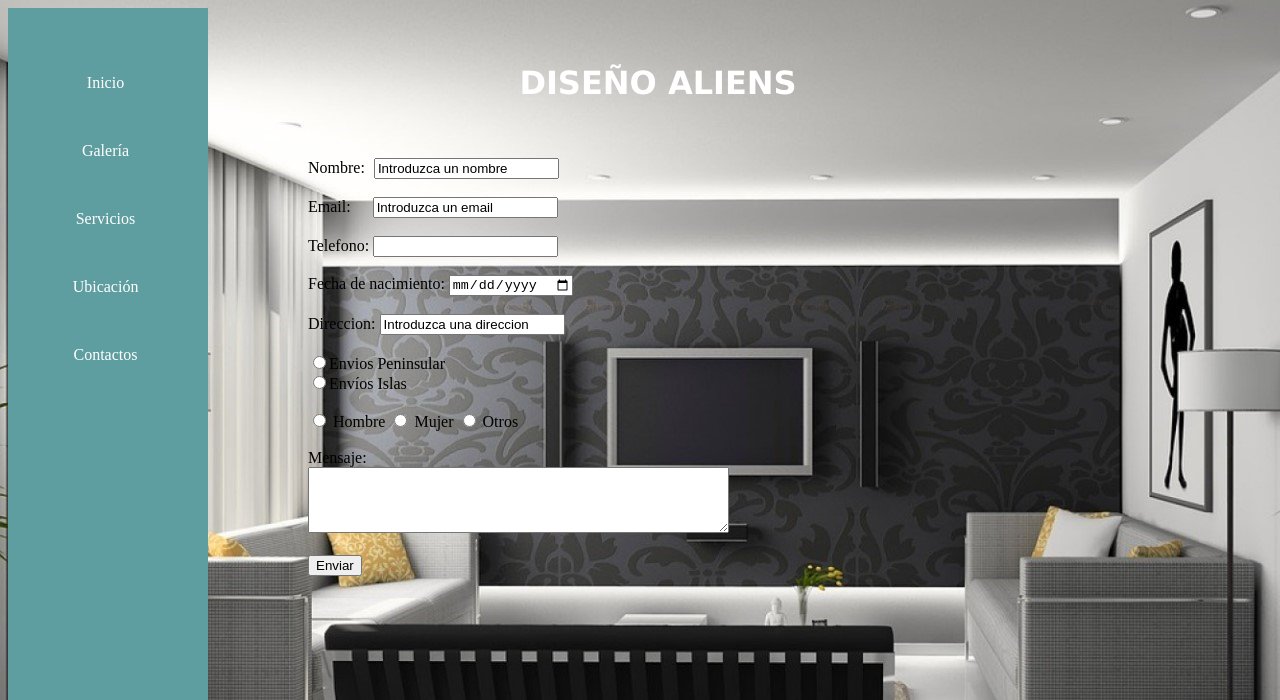
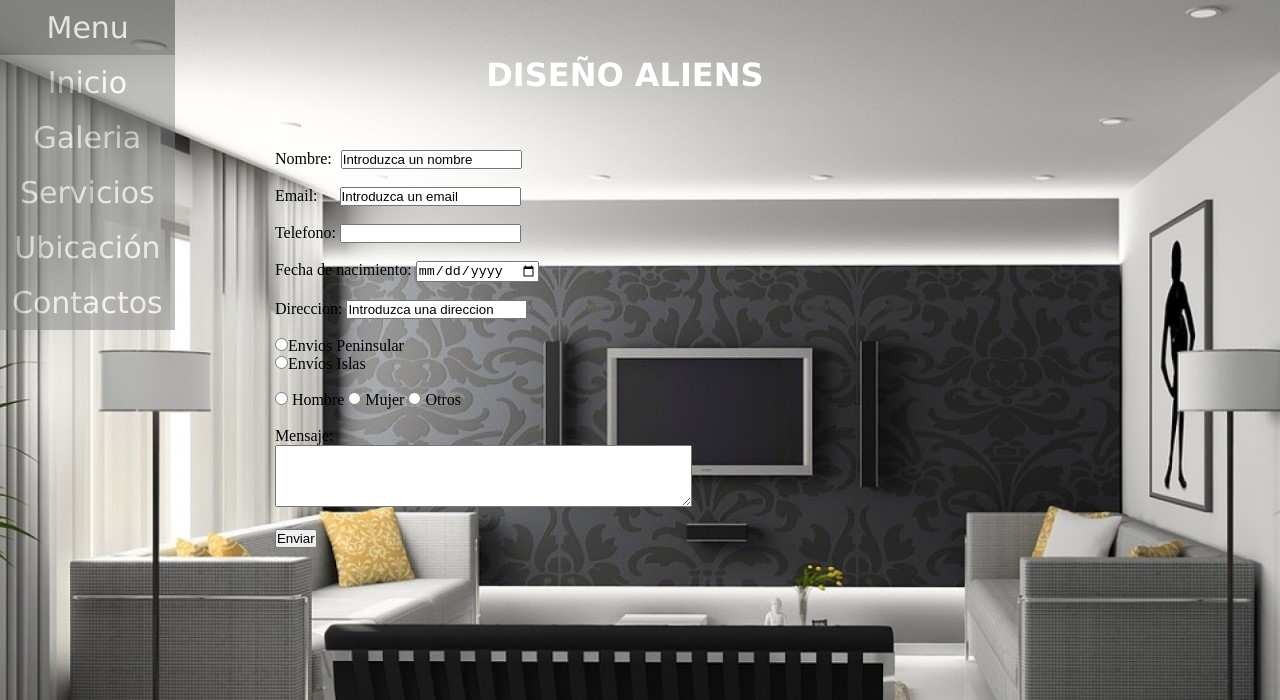
Before and after one commit to javierponcegarcia/Servicios, a plain HTML site: page contacto/contacto.html in a window 1280 px wide. Shown: the top 700 px of the page. Drawn offline with Linux system fonts and the light colour scheme.

Commit message:
rutas arregladas

```diff
--- a/contacto/contacto.html
+++ b/contacto/contacto.html
@@ -9,12 +9,18 @@
 <body>
 <div id="contenedor">
 	<div id="menu">
-		<ul id="lista_menu">
-				<li class="me_lista"> <a href="#" class="me_lista">Inicio</a></li>
-				<li class="me_lista"><a href="#" class="me_lista">Galería</a></li>
-				<li class="me_lista"><a href="#" class="me_lista">Servicios</a> </li>
-				<li class="me_lista"><a href="#" class="me_lista">Ubicación</a> </li>
-				<li class="me_lista"><a href="#" class="me_lista">Contactos</a> </li>
+		<ul class="navi">
+			<li><a href="" style="
+				padding-left: 46.5px;
+				padding-right: 46px;">Menu</a>
+				<ul>
+					<li><a href="../index.html">Inicio</a></li>
+					<li><a href="../galeria/galeria.html">Galeria</a></li>
+					<li><a href="../servicios/servicios.html">Servicios</a></li>
+					<li><a href="../ubicacion/ubicacion.html">Ubicación</a></li>
+					<li><a href="./contacto.html">Contactos</a></li>
+				</ul>
+			</li>
 			</ul>
 	</div>
 	<div id="contenido">
--- a/contacto/css/estilos.css
+++ b/contacto/css/estilos.css
@@ -23,13 +23,57 @@ div#titulo {
 }
 
 
-div#menu{
-	width: 200px;
-	height: 700px;
-	display: inline-flex;
-	background-color: cadetblue;
+/*Menu Desplegable-----------------------*/
+* {
+	margin:0px;
+	padding:0px;
+}
 
+
+ul, ol {
+	list-style:none;
 }
+
+.navi > li {
+	float:left;
+	font-family: Verdana;
+	text-align: center;
+}
+
+
+.navi li a {
+	background-color: gray;
+	opacity: 50%;
+	font-size:30px;
+	color:#fff;
+	text-decoration:none;
+	padding:10px 12px;
+	display:block;
+}
+
+.navi li a:hover {
+	background-color:#434343;
+}
+
+.navi li ul {
+	display:none;
+	position:absolute;
+	min-width:140px;
+}
+
+.navi li:hover > ul {
+	display:block;
+}
+
+.navi li ul li {
+	position:relative;
+}
+
+.navi li ul li ul {
+	right:-140px;
+	top:0px;
+}
+
 div#buscador{
 	width: 990px;
 	height: 150px;
--- a/servicios/styles.css
+++ b/servicios/styles.css
@@ -106,6 +106,7 @@ footer {
  #menu {
     background-color: #333;
     text-align: center;
+    padding-top: 10px;
  }
  .navi li {
     display: inline;
@@ -117,3 +118,8 @@ footer {
 	text-decoration:none;
 	padding:10px 12px;
  }
+
+ .navi li a:hover{
+
+
+ }
```
Also changed, not shown: galeria/galeria.html (+1 -0 lines), index.html (+2 -2 lines), servicios/servicios.html (+11 -10 lines), ubicacion/ubicacion.html (+3 -3 lines).
